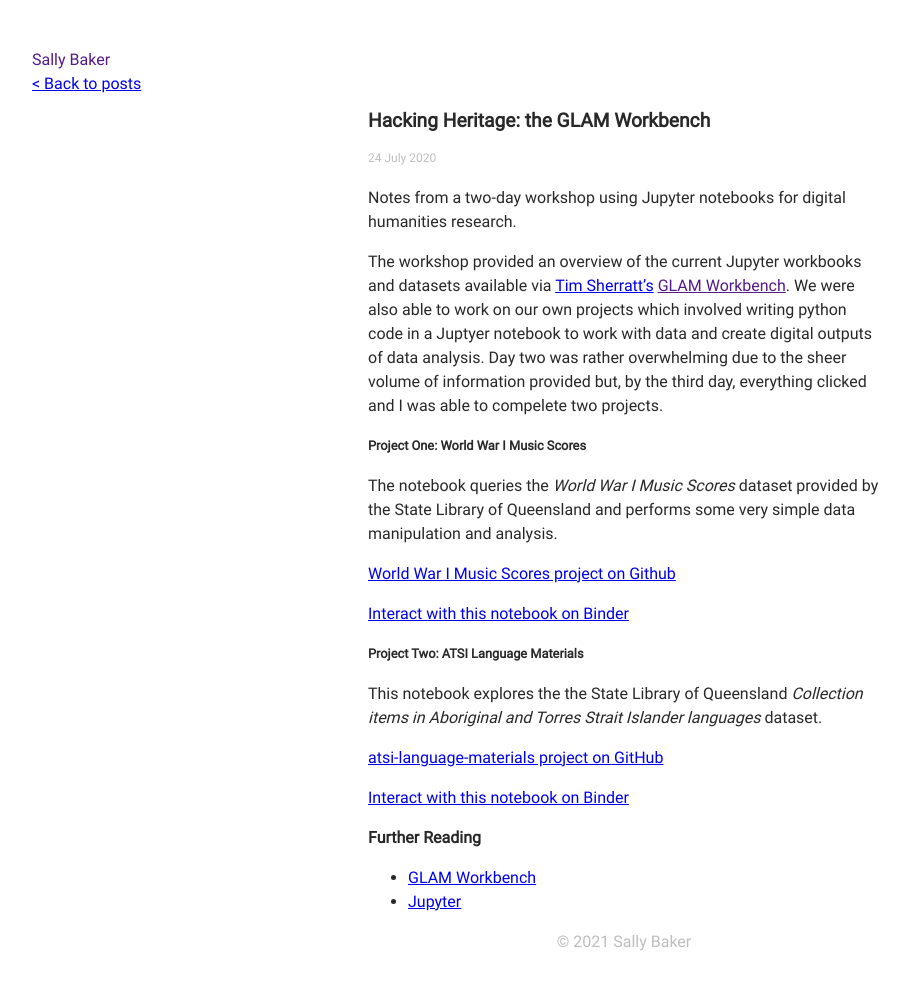
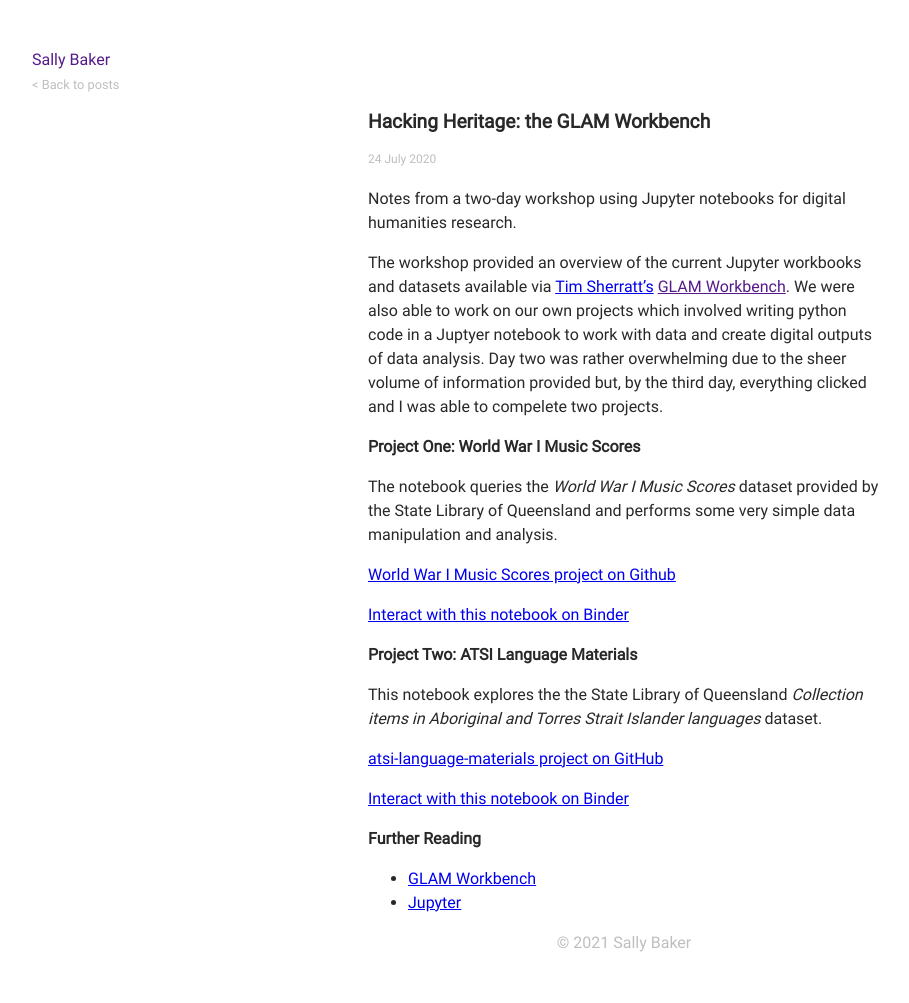
Before and after one commit to sallybaker/sallybaker.github.io, a Jekyll site: the page built from _posts/2020-07-24-hacking-heritage.md, in a window 1280 px wide. Shown: the whole page, without its empty margins (16-925 px from the left). Built offline with Jekyll 4.4.1, drawn with Linux system fonts in a browser that asks for light colours.

Commit message:
add back styling

```diff
--- a/assets/css/style.scss
+++ b/assets/css/style.scss
@@ -27,6 +27,11 @@ p.meta {
   color: #551A8B;
   text-decoration: none;
 }
+.back a {
+  font-size: 0.8rem;
+  color: #bebebe;
+  text-decoration: none;
+}
 h1 {
   font-size: 1.2rem;
 }
@@ -34,7 +39,7 @@ h2 {
   font-size: 1rem;
 }
 h3 {
-  font-size: 0.8rem;
+  font-size: 1rem;
 }
 #post {
   margin: 0 auto;
```
